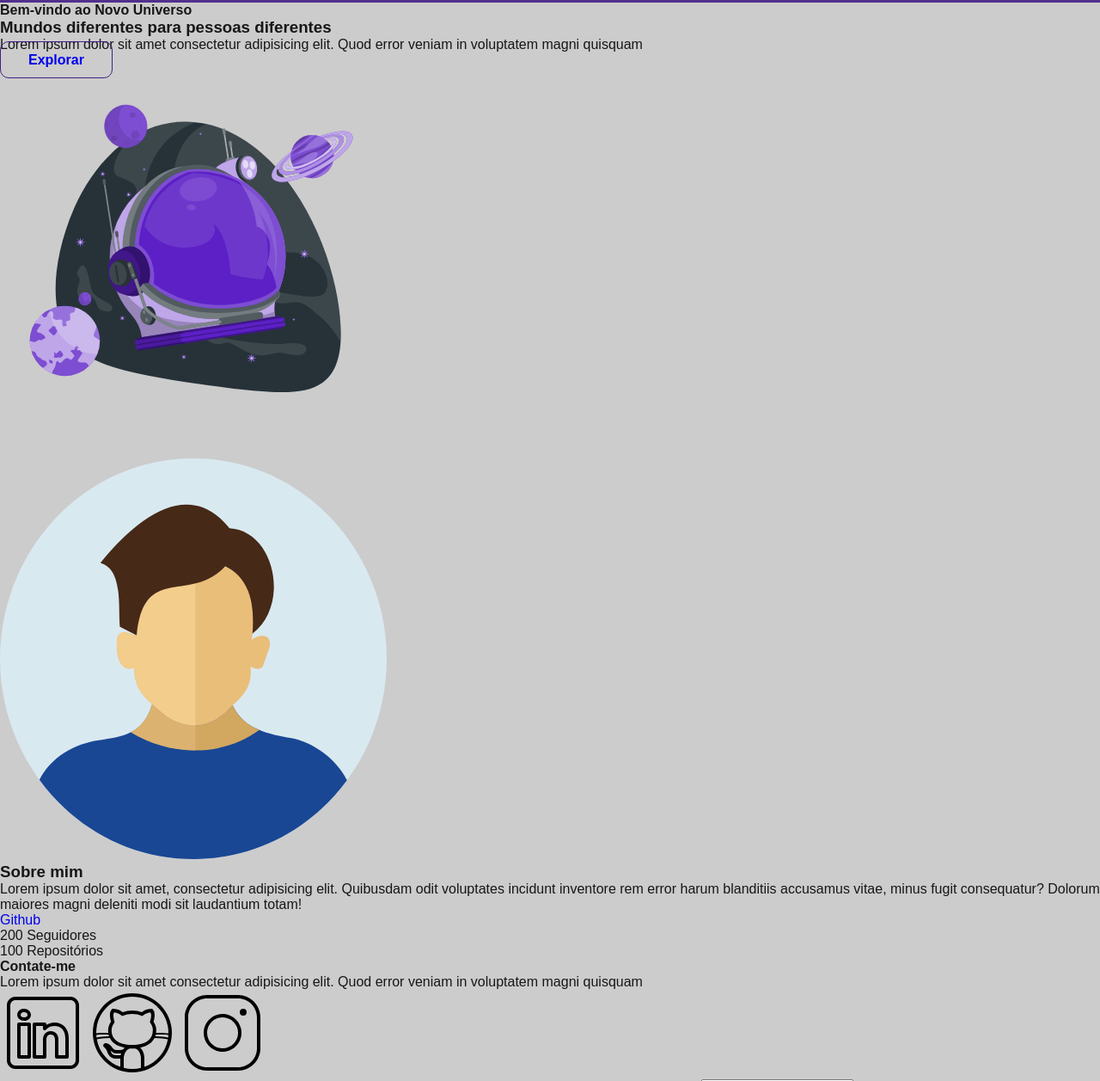
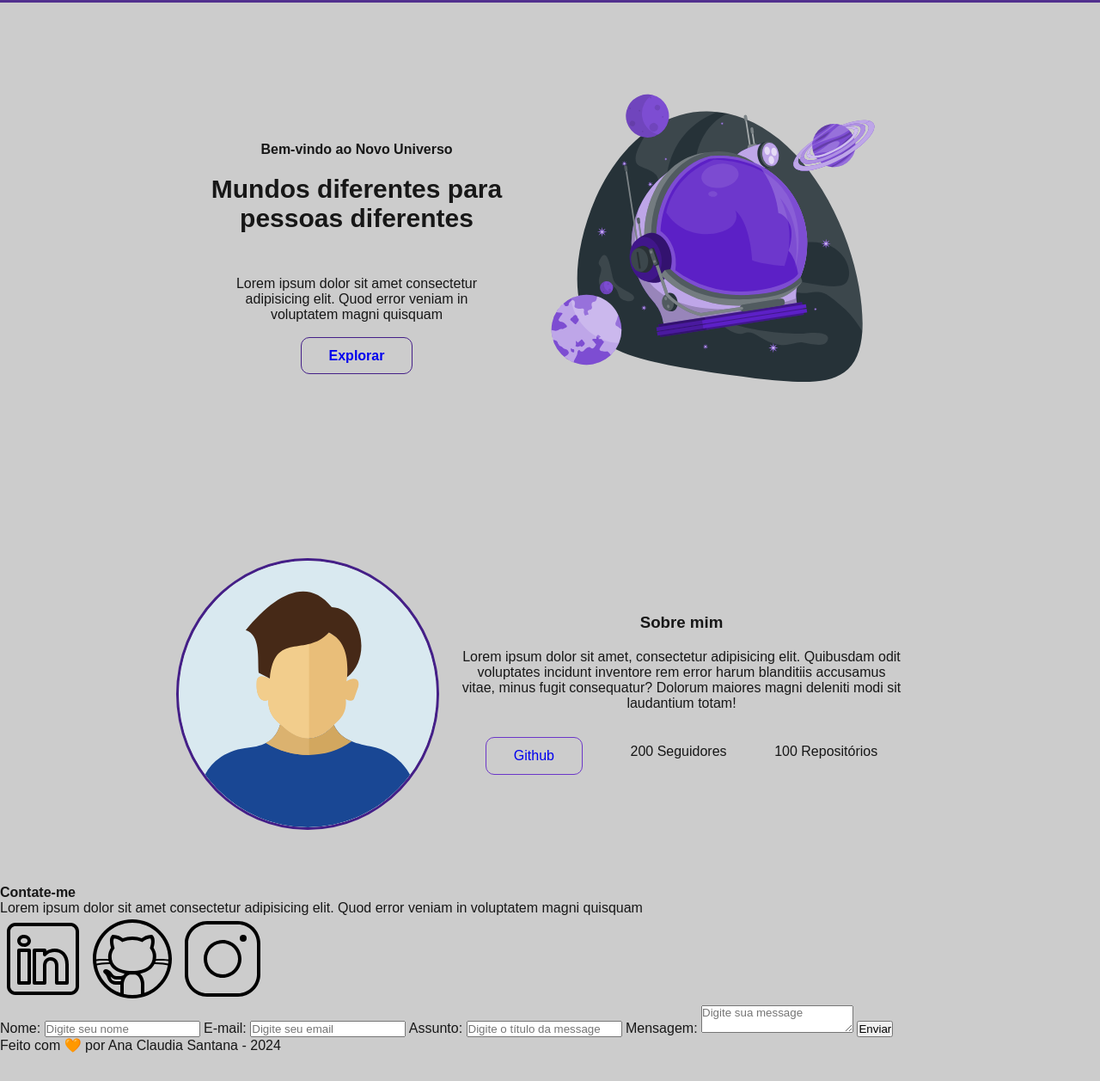
Before and after one commit to Anacss24/portifolio_generation, a plain HTML site: page index.html in a window 1280 px wide. Shown: the part 77-1334 px from the top of the page at 86% size. After the commit the page ends 1302 px from the top, so only its background shows below. Drawn offline with Linux system fonts and the light colour scheme.

Commit message:
Adicionando estilo - Parte 1

```diff
--- a/assets/css/style.css
+++ b/assets/css/style.css
@@ -90,3 +90,53 @@ body{
 .menu_lista li {
     margin: 0 0 0 16px;
 }
+
+#home_texto {
+    text-align: center;
+    width: 30%;
+    margin: 5% 0;
+}
+
+#home_imagem{
+    margin: 5% 0;
+}
+
+#home_texto h1 {
+    padding: 20px;
+    font-size: 30px;
+}
+
+#home_texto p {
+    padding: 30px;
+}
+
+#about img {
+    border: 3px solid var(--purple-800);
+    border-radius: 50%;
+}
+
+#sobre_texto{
+    width: 40%;
+    margin: 10% 2%;
+}
+
+#sobre_texto h1{
+    text-align: center;
+    margin-bottom: 20px;
+}
+
+#sobre_texto p{
+    text-align: center;
+    margin-bottom: 10px;
+}
+
+#sobre_github{
+    justify-content: space-around;
+    margin-top: 30px;
+}
+
+#sobre_github a{
+   border: 1px solid var(--purple-500);
+   padding: 12px 32px;
+   border-radius: 10px;
+}
--- a/index.html
+++ b/index.html
@@ -49,7 +49,7 @@
     <main>
 
         <!-- Seção Home -->
-        <section id="home">
+        <section id="home" class="flex">
 
             <!-- Texto da Seção Home -->
             <article id="home_texto">
@@ -77,10 +77,10 @@
         </section>
 
         <!-- Seção Sobre você -->
-        <section id="about">
+        <section id="about" class="flex">
 
             <!-- Foto do Perfil do Github -->
-            <img src="assets/img/user_01.svg" alt="Foto do Perfil do Github" width="450px">
+            <img  src="assets/img/user_01.svg" alt="Foto do Perfil do Github" width="300px">
 
             <!-- Texto Sobre você -->
             <article id="sobre_texto">
@@ -95,7 +95,7 @@
                 </p>
 
                 <!-- Informações do Github -->
-                <div id="sobre_github">
+                <div id="sobre_github" class="flex">
 
                     <a target="_blank" href="https://github.com/conteudoGeneration">Github</a>
                     <p>200 Seguidores</p>
@@ -160,7 +160,7 @@
 
     <!-- Rodapé da Página (footer) -->
     <footer>
-        Feito com 🧡 por Generation Brasil - 2024
+        Feito com 🧡 por Ana Claudia Santana - 2024
     </footer>
 
 </body>
```
Also changed, not shown: sucess.html (+1 -1 lines).
